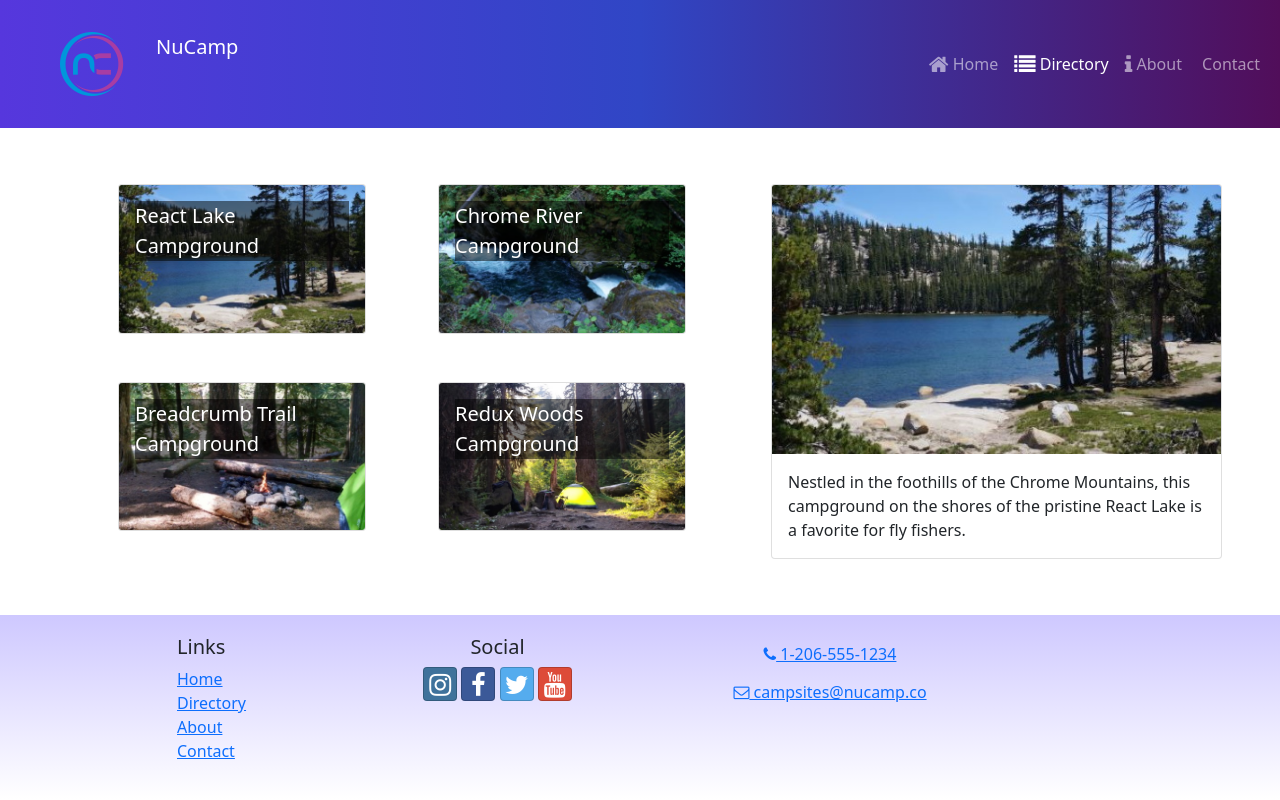
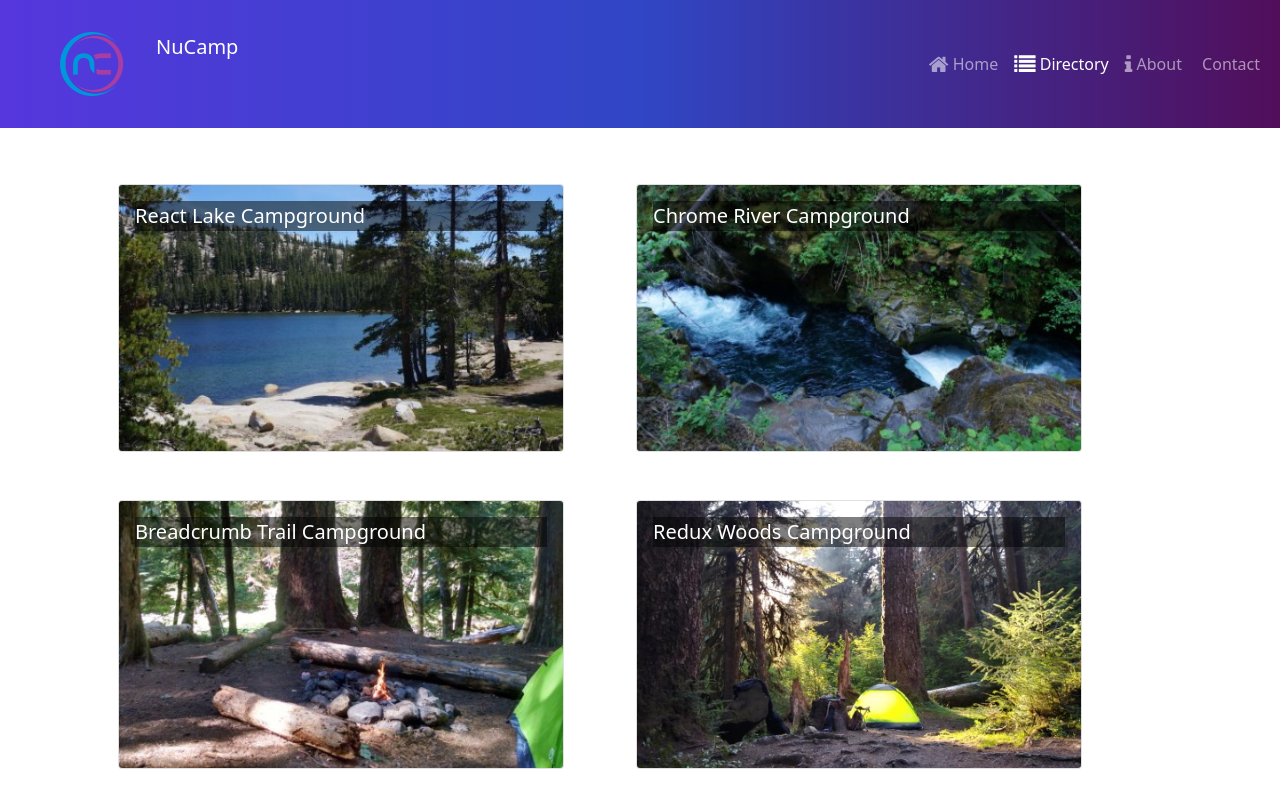
Before and after one commit to ochulele/nucampsite, a React (Create React App) app: page /directory in a window 1280 px wide. Shown: the top 800 px of the page. Built offline with nearby package versions, Linux system fonts and the light colour scheme.

Commit message:
CampsiteDetailPage with useParams

```diff
--- a/src/App.js
+++ b/src/App.js
@@ -3,6 +3,7 @@
 import HomePage from './pages/HomePage';
 import Header from './components/Header';
 import Footer from './components/Footer';
+import CampsiteDetailPage from './pages/CampsiteDetailPage';
 import CampsitesDirectoryPage from './pages/CampsitesDirectoryPage';
 import './App.css';
 
@@ -14,6 +15,7 @@
             <Route path='/' element={<HomePage />} />
             <Route path='contact' element={<ContactPage />} />
             <Route path='directory' element={<CampsitesDirectoryPage />} />
+            <Route path='directory/:campsiteId' element={<CampsiteDetailPage />} />
         </Routes>
         <Footer />
     </div>
--- a/src/features/campsites/CampsiteCard.js
+++ b/src/features/campsites/CampsiteCard.js
@@ -1,8 +1,10 @@
 import {Card, CardImg, CardImgOverlay, CardTitle} from 'reactstrap';
+import { Link } from 'react-router-dom';
 
 const CampsiteCard = ({campsite}) => {
-    const {image, name} = campsite;
+    const {id, image, name} = campsite;
     return (
+        <Link to={`${id}`}>
             <Card>
                 <CardImg
                     width = '100%'
@@ -13,6 +15,7 @@
                     <CardTitle>{name}</CardTitle>
                 </CardImgOverlay>
             </Card>
+        </Link>
     );
 };
 
--- a/src/features/campsites/CampsitesList.js
+++ b/src/features/campsites/CampsitesList.js
@@ -2,20 +2,13 @@
 import CampsiteCard from "./CampsiteCard";
 import { selectAllCampsites } from './campsitesSlice';
 
-const CampsitesList = ({setCampsiteId}) => {
+const CampsitesList = () => {
     const campsites = selectAllCampsites();
-
     return (
         <Row className='ms-auto'>
             {campsites.map((campsite) => {
                 return (
-                    <Col
-                        md='5'
-                        className='m-4'
-                        key={campsite.id}
-                        onClick={() => setCampsiteId(campsite.id)}
-
-                        >
+                    <Col md='5' className='m-4' key={campsite.id}>
                         <CampsiteCard campsite={campsite} />
                     </Col>
                 );
--- a/src/features/campsites/campsitesSlice.js
+++ b/src/features/campsites/campsitesSlice.js
@@ -9,7 +9,7 @@
 // };
 
 export const selectCampsiteById = (id) => {
-    return CAMPSITES.find((campsite) => campsite.id === id);
+    return CAMPSITES.find((campsite) => campsite.id === parseInt(id));
 };
 
 export const selectFeaturedCampsite = () => {
--- /dev/null
+++ b/src/pages/CampsiteDetailPage.js
@@ -0,0 +1,19 @@
+import { Container, Row} from 'reactstrap';
+import { useParams } from 'react-router-dom';
+import { selectCampsiteById } from '../features/campsites/campsitesSlice';
+import CampsiteDetail from '../features/campsites/CampsiteDetail';
+
+const CampsiteDetailPage = () => {
+    const { campsiteId } = useParams();
+    const campsite = selectCampsiteById(campsiteId);
+
+    return (
+        <Container>
+            <Row>
+                <CampsiteDetail campsite={campsite} />
+            </Row>
+        </Container>
+    );
+};
+
+export default CampsiteDetailPage;
--- a/src/pages/CampsitesDirectoryPage.js
+++ b/src/pages/CampsitesDirectoryPage.js
@@ -1,24 +1,10 @@
-import { useState} from 'react';
-import { Container, Row, Col } from 'reactstrap';
-import CampsiteDetail from '../features/campsites/CampsiteDetail';
+import { Container } from 'reactstrap';
 import CampsitesList from '../features/campsites/CampsitesList';
-import { selectCampsiteById } from '../features/campsites/campsitesSlice';
 
 const CampsitesDirectoryPage = () => {
-    const [campsiteId, setCampsiteId] = useState(0);
-    const selectedCampsite = selectCampsiteById(campsiteId);
-
     return (
         <Container>
-
-            <Row>
-                <Col sm='5' md='7'>
-                    <CampsitesList setCampsiteId={setCampsiteId} />
-                </Col>
-                <Col sm='7' md='5'>
-                    <CampsiteDetail campsite={selectedCampsite} />
-                </Col>
-            </Row>
+            <CampsitesList />
         </Container>
     );
 };
```
Lines whose indentation alone changed are shown as unchanged.
